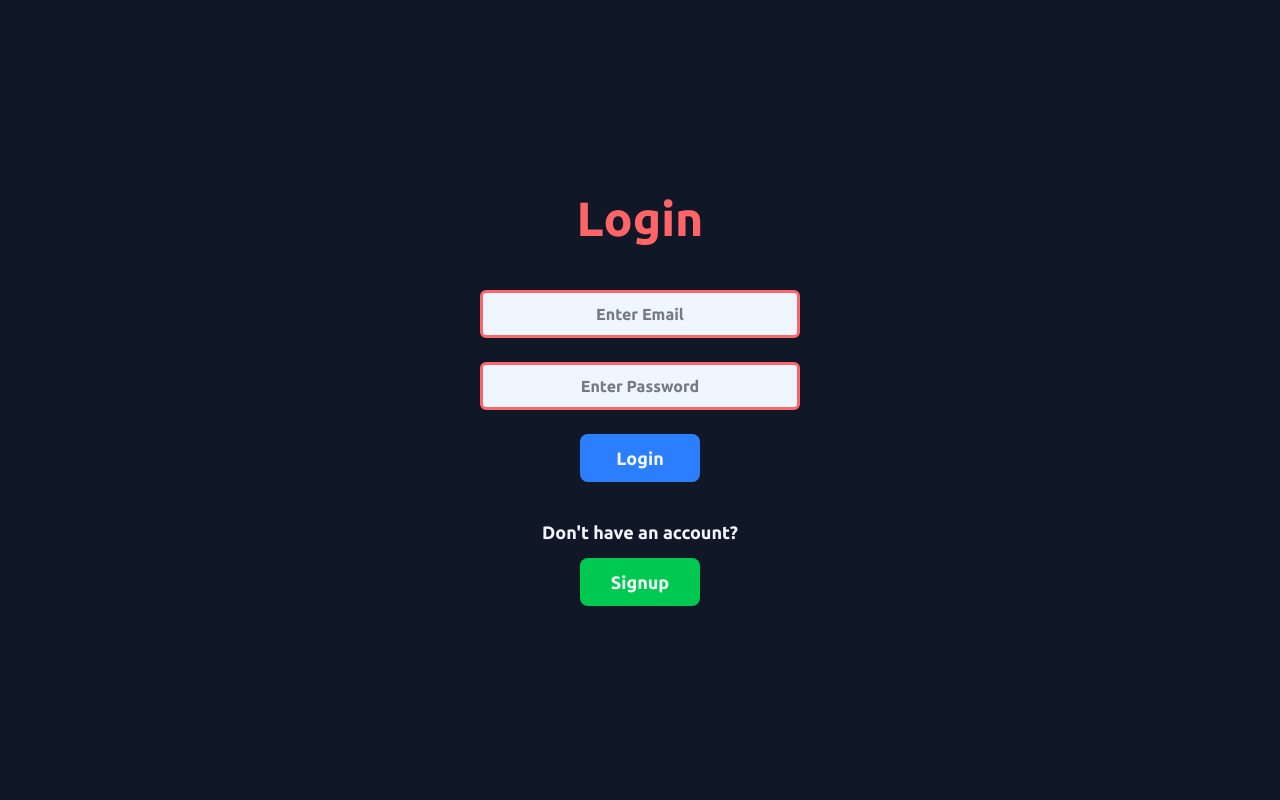
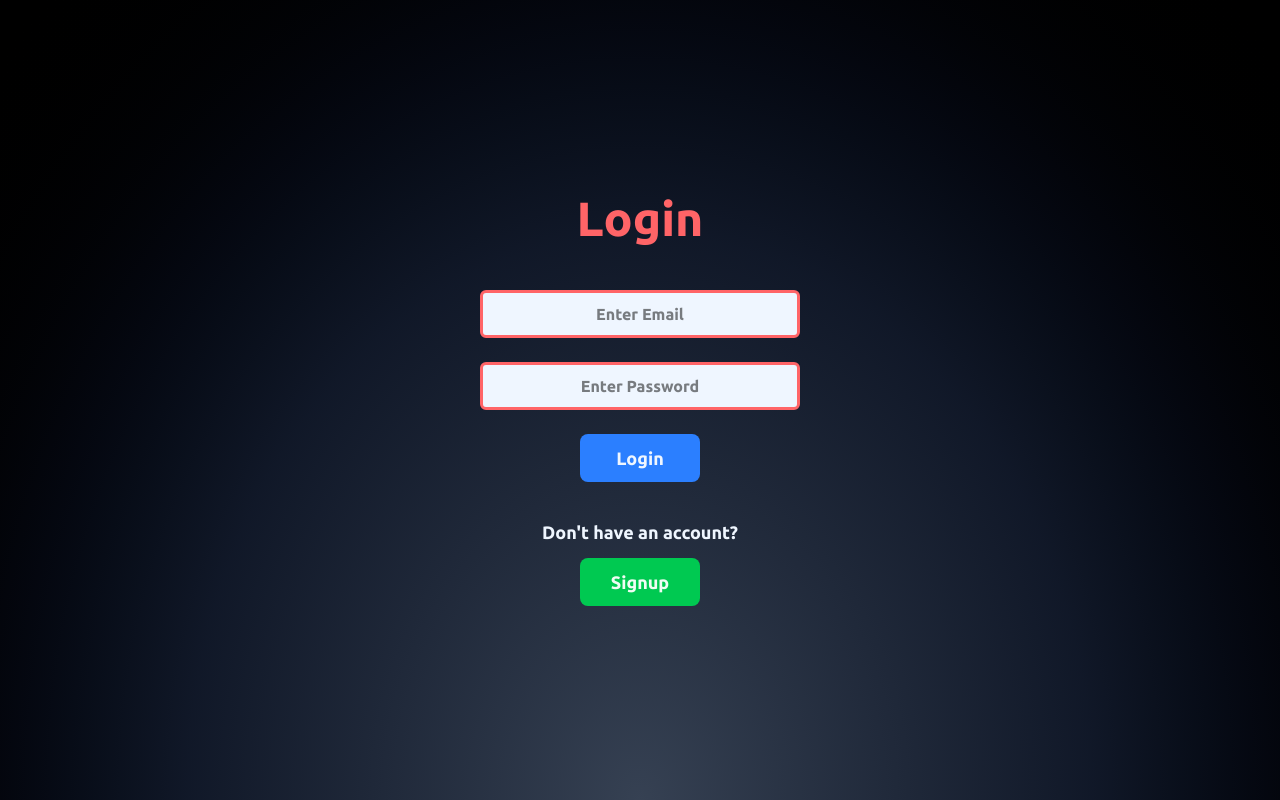
Before and after one commit to MosabbirAhmed125/Todo_App, a React (Vite) app: page / in a window 1280 px wide. Built offline with nearby package versions, Linux system fonts and the light colour scheme; no server answers.

Commit message:
Updated files

```diff
--- a/src/pages/Login.jsx
+++ b/src/pages/Login.jsx
@@ -24,7 +24,11 @@ export default function Login() {
 	};
 
 	return (
-		<div className="font-ubuntu font-bold h-screen bg-gray-900 flex flex-col items-center justify-center">
+		<div
+			className="font-ubuntu font-bold h-screen
+			bg-[radial-gradient(ellipse_at_bottom,var(--color-gray-700),var(--color-gray-900),black)]
+			flex flex-col items-center justify-center"
+		>
 			<p className="text-red-400 text-5xl">Login</p>
 			<br />
 			<br />
--- a/src/pages/Signup.jsx
+++ b/src/pages/Signup.jsx
@@ -40,7 +40,11 @@ export default function Signup() {
 	};
 
 	return (
-		<div className="font-ubuntu font-bold h-screen bg-gray-900 flex flex-col items-center justify-center">
+		<div
+			className="font-ubuntu font-bold h-screen
+			bg-[radial-gradient(ellipse_at_bottom,var(--color-gray-700),var(--color-gray-900),black)]
+			flex flex-col items-center justify-center"
+		>
 			<p className="text-red-400 text-5xl">Signup</p>
 			<br />
 			<br />
--- a/src/pages/Todo.jsx
+++ b/src/pages/Todo.jsx
@@ -114,7 +114,11 @@ export default function Todo() {
 	};
 
 	return (
-		<div className="font-ubuntu font-bold h-screen bg-gray-900 flex flex-col items-center justify-center">
+		<div
+			className="font-ubuntu font-bold h-screen
+			bg-[radial-gradient(ellipse_at_bottom,var(--color-gray-700),var(--color-gray-900),black)]
+			flex flex-col items-center justify-center"
+		>
 			<span className="h-13 w-13 top-13 left-16 text-xl text-gray-950 bg-amber-400 absolute rounded-4xl flex flex-col items-center justify-center">
 				{username[0]}
 			</span>
```
Also changed, not shown: 1 other file (tests, documents, lock files or other folders).
